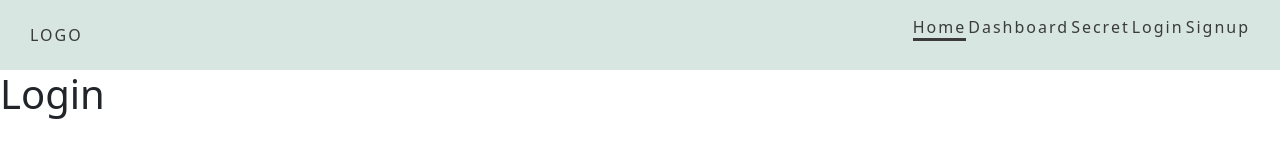
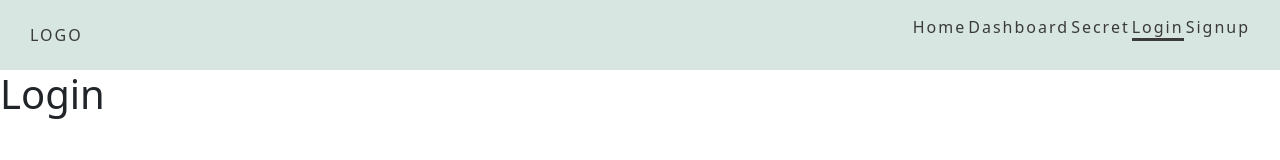
Before and after one commit to warderer/react-avanzado-g23, a React (Vite) app in the folder 03-react-auth/: page /login in a window 1280 px wide. Shown: the top 160 px of the page. Built offline with nearby package versions, Linux system fonts and the light colour scheme.

Commit message:
✨ Header con NavLink

```diff
--- a/03-react-auth/src/components/Header/Header.jsx
+++ b/03-react-auth/src/components/Header/Header.jsx
@@ -1,24 +1,29 @@
+import { NavLink } from 'react-router-dom'
 import './header.scss'
 
 const Header = () => {
+  const linkIsActive = (isActive) => {
+    return isActive ? 'header__item-link header__item-link--is-active' : 'header__item-link'
+  }
+
   return (
     <nav className='header'>
-      <a href='/' className='header__logo'>LOGO</a>
+      <NavLink to='/' className='header__logo'>LOGO</NavLink>
       <ul className='header__nav-list'>
         <li className='header__list-item'>
-          <a href='/home' className='header__item-link header__item-link--is-active'>Home</a>
+          <NavLink to='/' className={({ isActive }) => linkIsActive(isActive)}>Home</NavLink>
         </li>
         <li className='header__list-item'>
-          <a href='/dashboard' className='header__item-link'>Dashboard</a>
+          <NavLink to='/dashboard' className={({ isActive }) => linkIsActive(isActive)}>Dashboard</NavLink>
         </li>
         <li className='header__list-item'>
-          <a href='/secret' className='header__item-link'>Secret</a>
+          <NavLink to='/secret' className={({ isActive }) => linkIsActive(isActive)}>Secret</NavLink>
         </li>
         <li className='header__list-item'>
-          <a href='/login' className='header__item-link'>Login</a>
+          <NavLink to='/login' className={({ isActive }) => linkIsActive(isActive)}>Login</NavLink>
         </li>
         <li className='header__list-item'>
-          <a href='/signup' className='header__item-link'>Signup</a>
+          <NavLink to='/signup' className={({ isActive }) => linkIsActive(isActive)}>Signup</NavLink>
         </li>
       </ul>
     </nav>
```
